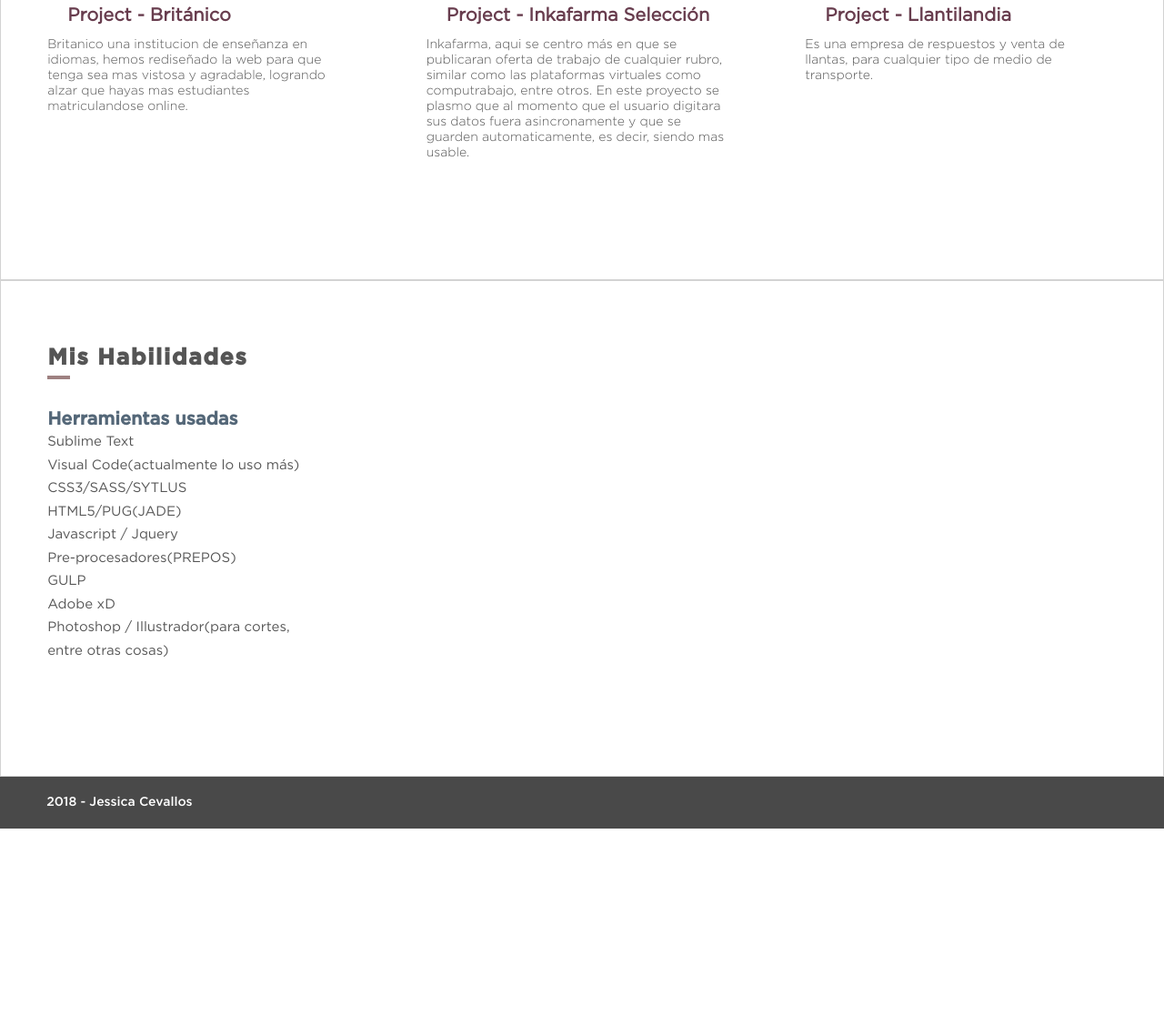
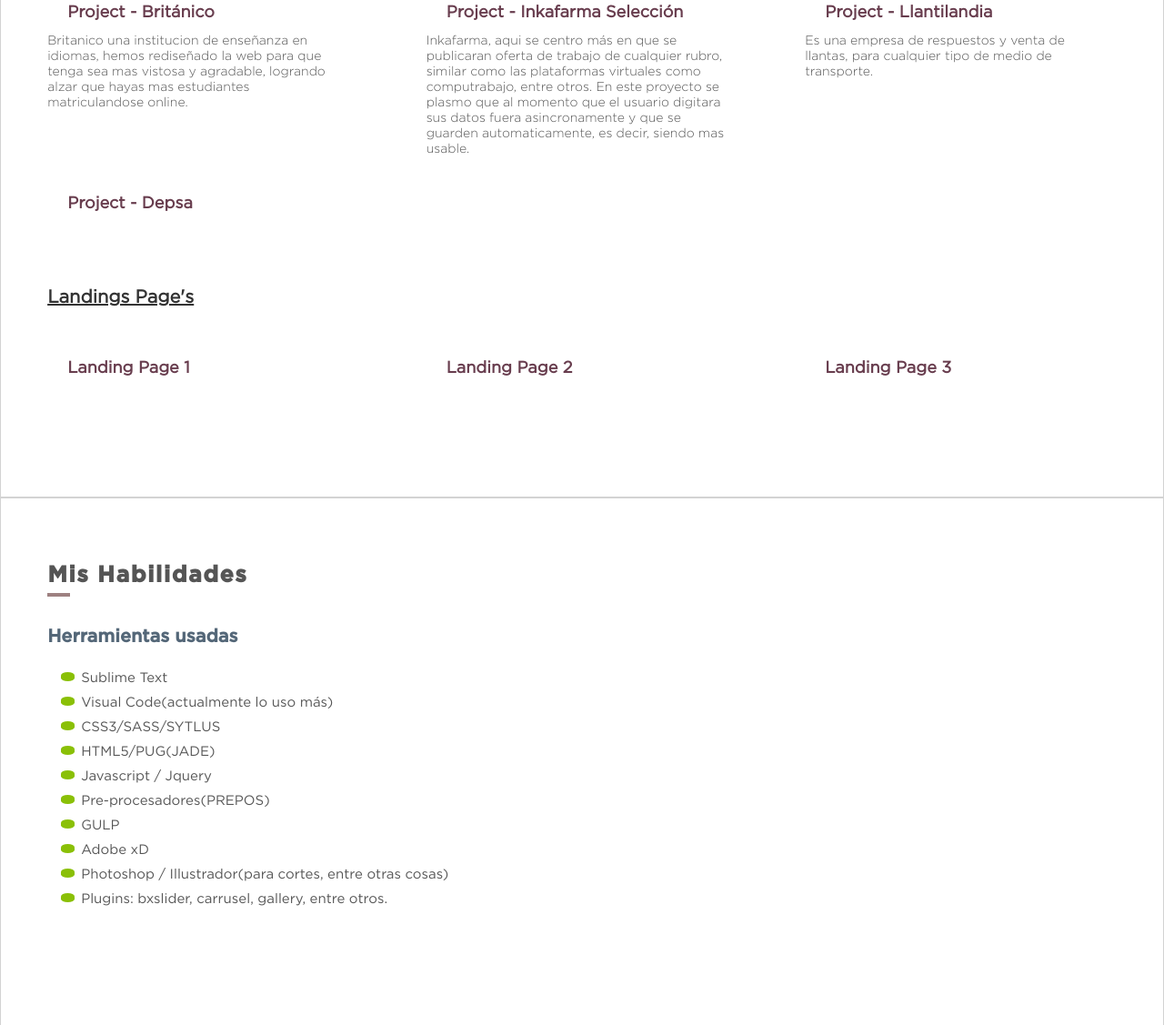
Before and after one commit to JessK20/jcevas.github.com, a plain HTML site: page index.html in a window 1280 px wide. Shown: the part 1721-2848 px from the top of the page at 91% size. Before the commit the page ends 2632 px from the top, so only its background shows below. Drawn offline with Linux system fonts and the light colour scheme.

Commit message:
cambios en html

```diff
--- a/css/main.css
+++ b/css/main.css
@@ -539,6 +539,15 @@ button {
     font-size: 25px;
   }
 }
+.project__landings {
+  padding-top: 40px;
+}
+.project__landings h5 {
+  font-size: 20px;
+  font-family: 'Gotham-Book', sans-serif;
+  color: #333;
+  text-decoration: underline;
+}
 .project__resize {
   padding-top: 35px;
   display: flex;
@@ -585,7 +594,7 @@ button {
 }
 @media screen and (min-width: 1025px) {
   .poject_item h3 {
-    font-size: 20px;
+    font-size: 18px;
   }
 }
 .habilidades {
@@ -623,7 +632,7 @@ button {
   display: flex;
   flex-direction: column;
   justify-content: flex-start;
-  width: auto;
+  width: 100%;
   padding-bottom: 25px;
 }
 .habilidades__text strong {
@@ -635,10 +644,21 @@ button {
   font-size: 15px;
   color: #555;
   font-family: 'Gotham-Book', sans-serif;
-  line-height: 1.7;
-  max-width: 300px;
+  line-height: 1.8;
   text-align: left;
+  position: relative;
+  padding-left: 37px;
+}
+.habilidades__text p:before {
+  content: '';
+  position: absolute;
+  left: 15px;
+  top: 7px;
+  width: 15px;
+  height: 10px;
+  background: #8ac007;
+  border-radius: 100px/50px;
 }
 .habilidades_strong {
-  width: 45%;
+  padding-bottom: 20px;
 }
--- a/index.html
+++ b/index.html
@@ -57,7 +57,7 @@
 
                 <div class="personal__text personal__item">
                     <p>Hola, me agrada que estes leyendo sobre mí.</p>
-                    <p>Para comenzar, soy desarroladora front-end, con 2 años de experiencia y algo más. Me encargo de la parte visual y de la interacción que tiene el usuario hacia cualquier dispositivo web, voy constantemente innovando para mejorar mis habilidades tanto en codigo como nuevas tecnologías</p> <br>
+                    <p>Para comenzar, soy desarroladora front-end, con 2 años de experiencia y algo más. Me encargo de la parte visual y de la interacción que tiene el usuario hacia cualquier dispositivo web, voy constantemente innovando para mejorar mis habilidades tanto en codigo como nuevas tecnologías</p>
 
                     <p>Por otra parte, tengo nociones de UX, he realizado proyectos en base a ese tema, logrando asi buenos resultados y usuarios contentos al navegar en el sitio web. Me gusta ir mejorando mis habilidades e optimizando mis recursos, con el fin de sea mas rapida e eficiente los proyectos.</p>
                 </div>
@@ -80,7 +80,6 @@
                         <p>Es una empresa donde brinda servicios  de impresiones y paneles, entre otras anuncios publicitarios. En este proyecto se uso AJAX, para el manejo asíncrono de las imágenes y que vean una galeria amigable en la parte de servicios (:</p>
                     </a>
                 </div>
-
 
                 <div class="poject_item">
                     <a href="http://sile.com.pe/">
@@ -114,7 +113,6 @@
                     </a>
                 </div>
 
-
                 <div class="poject_item">
                     <a href="http://llantilandia.com.pe/">
                         <h3>Project - Llantilandia</h3>
@@ -123,7 +121,36 @@
                     </a>
                 </div>
 
+                <div class="poject_item">
+                    <a href="http://www.depsa.com.pe/es/">
+                        <h3>Project - Depsa</h3>
+                    </a>
+                </div>
 
+            </div>
+
+            <div class="project__landings">
+                <h5>Landings Page's</h5>
+
+                <div class="project__resize">
+                    <div class="poject_item">
+                        <a href="http://websites.confiedev.com/lp/NT077-CUL-ES/">
+                            <h3>Landing Page 1</h3>
+                        </a>
+                    </div>
+
+                    <div class="poject_item">
+                        <a href="http://websites.confiedev.com/lps/NT084-LP/">
+                            <h3>Landing Page 2</h3>
+                        </a>
+                    </div>
+
+                    <div class="poject_item">
+                        <a href="http://websites.confiedev.com/lps/NT091-LP/">
+                            <h3>Landing Page 3</h3>
+                        </a>
+                    </div>
+                </div>
             </div>
         </div>
     </section>
@@ -152,8 +179,8 @@
                 <p>Adobe xD</p>
                 <p>Photoshop / Illustrador(para cortes, entre otras cosas)</p>
 
-                <!--<strong>Librerías</strong>
-                <p>Plugins: bxslider, carrusel, gallery, entre otros.</p>-->
+                <!--<strong>Librerías</strong>-->
+                <p>Plugins: bxslider, carrusel, gallery, entre otros.</p>
 
             </div>
         </div>
```
